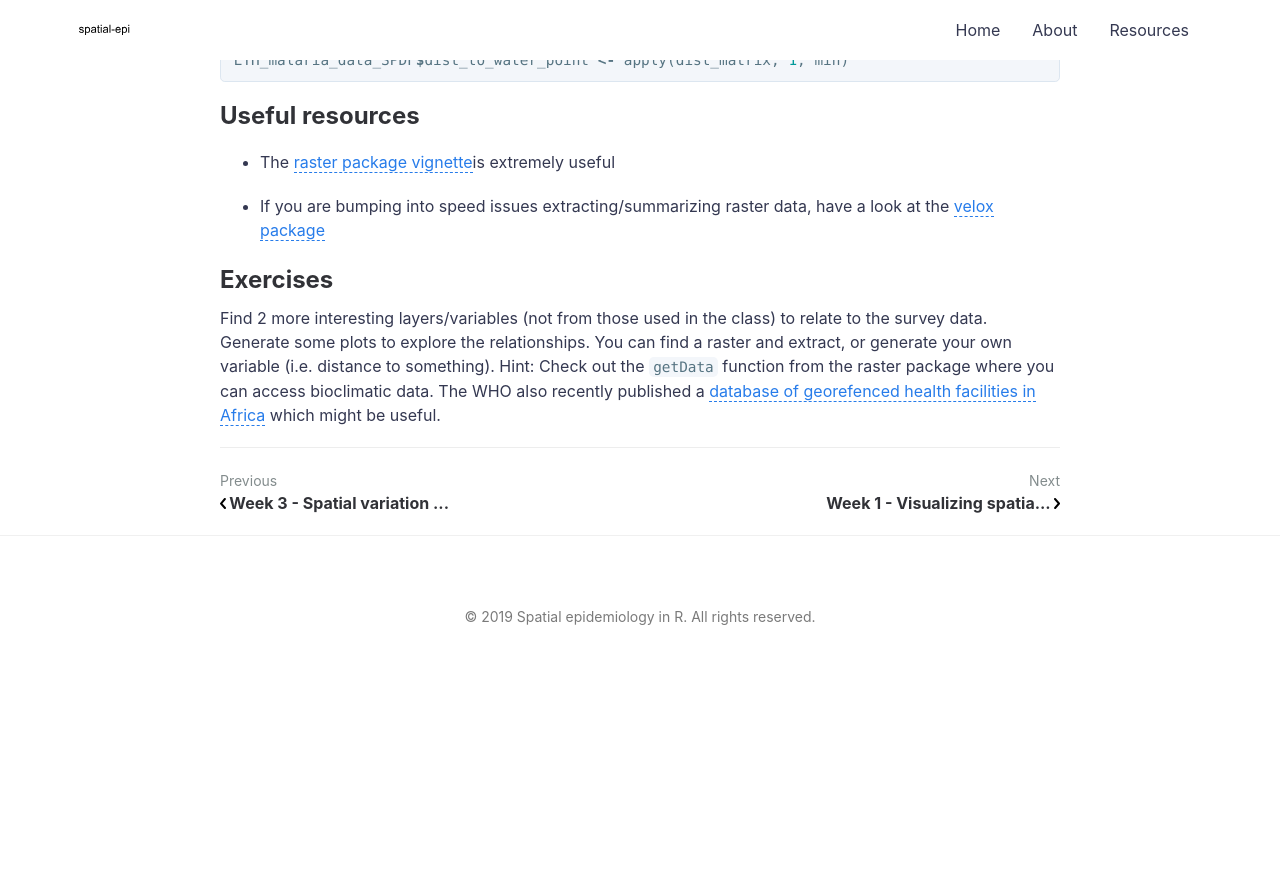
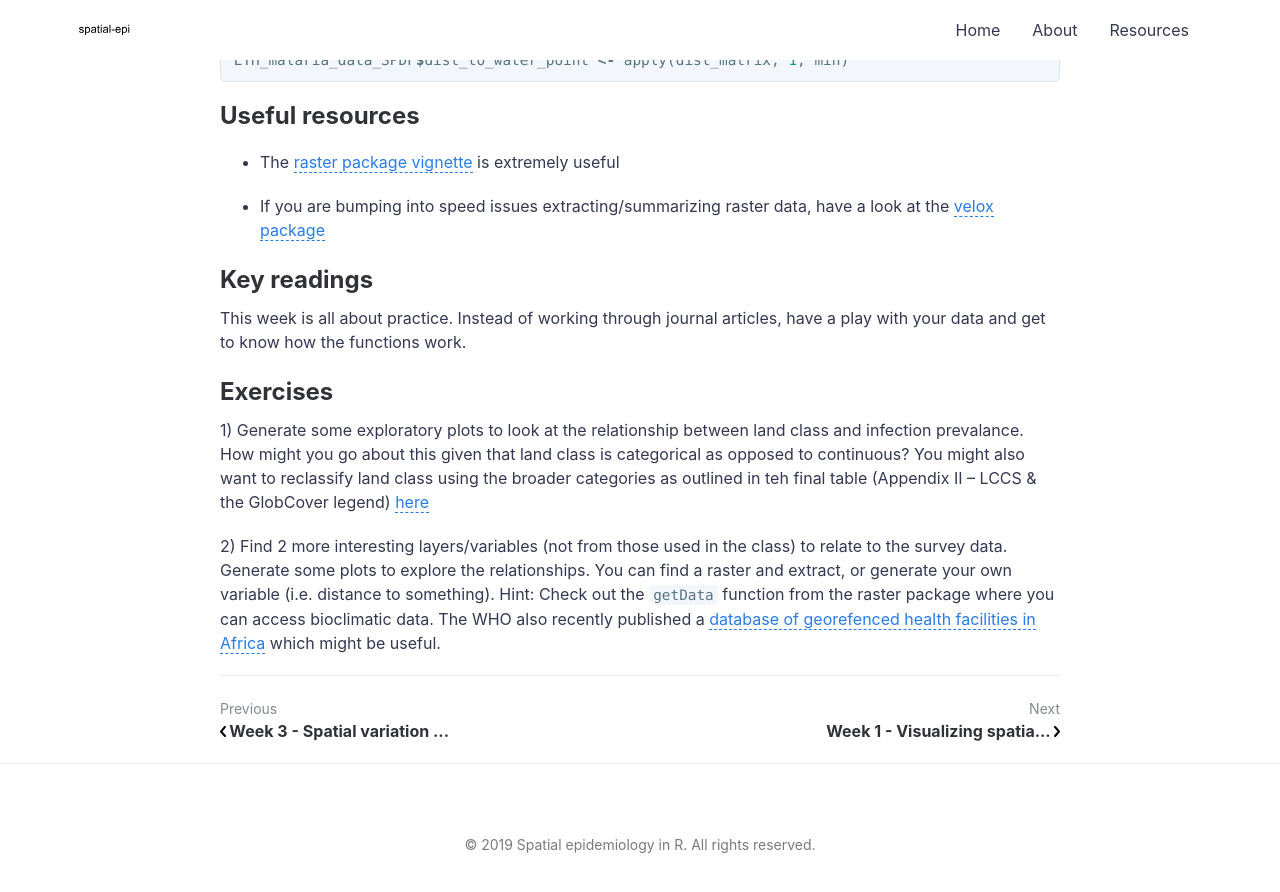
Before and after one commit to HughSt/HughSt.github.io, a Jekyll site: the page built from _posts/2017-10-15-week-2.md, in a window 1280 px wide and 900 px high, scrolled down 15735 px. Shown: the top 892 px of the window. Built offline with Jekyll 4.4.1, drawn with Linux system fonts in a browser that asks for light colours; before the commit the page ends 16407 px from its top, so only the background shows below that; some of the changed text lies outside the part shown.

Commit message:
Updates to week 2

```diff
--- a/_posts/2017-10-15-week-2.md
+++ b/_posts/2017-10-15-week-2.md
@@ -285,7 +285,7 @@ We can now plot province colored by prevalence. Let’s use the leaflet
 package
 
 {% highlight r %}
-# First define a color palette based on prevalence
+# First define a color palette based on prevalence using the wesanderson color package
 colorPal <- colorNumeric(wes_palette("Zissou1")[1:5], ETH_Adm_1$prevalence)
 
 # Plot with leaflet
@@ -587,11 +587,15 @@ ETH_malaria_data_SPDF$dist_to_water_point <- apply(dist_matrix, 1, min)
 {% endhighlight %}
 
 ## Useful resources
-* The [raster package vignette](https://cran.r-project.org/web/packages/raster/vignettes/Raster.pdf)is extremely useful
+* The [raster package vignette](https://cran.r-project.org/web/packages/raster/vignettes/Raster.pdf) is extremely useful
 
 * If you are bumping into speed issues extracting/summarizing raster data, have a look at the [velox package](http://philipphunziker.com/velox/)
 
+## Key readings
+This week is all about practice. Instead of working through journal articles, have a play with your data and get to know how the functions work.
 
 ## Exercises
 
-Find 2 more interesting layers/variables (not from those used in the class) to relate to the survey data. Generate some plots to explore the relationships.  You can find a raster and extract, or generate your own variable (i.e. distance to something). Hint: Check out the `getData` function from the raster package where you can access bioclimatic data. The WHO also recently published a [database of georefenced health facilities in Africa](https://www.who.int/malaria/areas/surveillance/public-sector-health-facilities-ss-africa/en/) which might be useful.
+1) Generate some exploratory plots to look at the relationship between land class and infection prevalance. How might you go about this given that land class is categorical as opposed to continuous? You might also want to reclassify land class using the broader categories as outlined in teh final table (Appendix II – LCCS & the GlobCover legend) [here](http://due.esrin.esa.int/files/GLOBCOVER2009_Validation_Report_2.2.pdf)
+
+2) Find 2 more interesting layers/variables (not from those used in the class) to relate to the survey data. Generate some plots to explore the relationships.  You can find a raster and extract, or generate your own variable (i.e. distance to something). Hint: Check out the `getData` function from the raster package where you can access bioclimatic data. The WHO also recently published a [database of georefenced health facilities in Africa](https://www.who.int/malaria/areas/surveillance/public-sector-health-facilities-ss-africa/en/) which might be useful.
```
